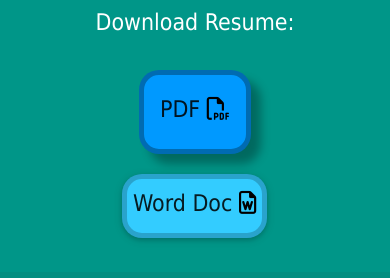
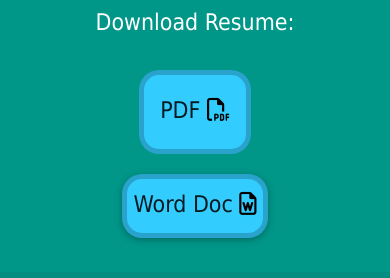
Before and after one commit to kjh311/Kevin_Huelsmann_Portfolio, a website: page index.html in a window 390 px wide. In both pictures the pointer is over the button "PDF". Shown: the part 6474-6752 px from the top of the page. Drawn offline with nearby package versions, Linux system fonts and the light colour scheme.

Commit message:
mobile fixed

```diff
--- a/css/style.css
+++ b/css/style.css
@@ -103,7 +103,8 @@
   -moz-transition: all 0.5s ease;
 }
 .button:hover{
-  background-color: #0099ff;
+  /*background-color: #0099ff;*/
+  background-color: #33ccff;
   border: 5px solid rgba(0,0,0,0.3);
   transform: scale(1.1);
   transition: all 0.5s ease;
@@ -347,6 +348,23 @@
   .interestsText{
     margin-top: -50px;
   }
+  .gallery-pic, .button, .highlightText{
+    transform: scale(1);
+    transition: all 0.5s ease;
+    -webkit-transition: all 0.5s ease;
+    -moz-transition: all 0.5s ease;
+  }
+  .gallery-pic:hover, .button:hover, .highlightText:hover{
+    transform: scale(1);
+    transition: all 0.5s ease;
+    -webkit-transition: all 0.5s ease;
+    -moz-transition: all 0.5s ease;
+  }
+  .button:hover{
+    background-color: #33ccff;
+    border: 5px solid rgba(0,0,0,0.2);
+    box-shadow: 10px 10px 10px rgba(0,0,0, 0.0);
+  }
   .kevPortfolioText{
     font-size: 25px;
     margin-top: -10px;
@@ -356,7 +374,6 @@
   }
   .link, .link:active, .link:hover{
     border: 2px solid rgba(0,0,0,0.0);
-
   }
   .contact-wrap{
     border: 5px solid rgba(0,255,255,0.1);
--- a/index.html
+++ b/index.html
@@ -364,13 +364,13 @@
           <li class="button-li">
          <form method="get" action="Kevin_Huelsmann_Tech_Resume.pdf" target="_blank">
 <!--           <i class="fa fa-file-pdf-o fa-2x" aria-hidden="true"></i>
- -->           <button class="pdf-button button waves-effect waves-light z-depth-1"><h5 id="resume-pdf">PDF <i class="fa fa-file-pdf-o" aria-hidden="true"></i></h5></button>
+ -->           <button class="pdf-button button z-depth-1"><h5 id="resume-pdf">PDF <i class="fa fa-file-pdf-o" aria-hidden="true"></i></h5></button>
 
          </form>
          </li>
          <li class="button-li">
          <form method="get" action="Kevin_Huelsmann_Tech_Resume.doc">
-          <button id="resumeDoc" class="button waves-effect waves-light z-depth-1" type="submit"><h5>Word Doc <i class="fa fa-file-word-o" aria-hidden="true"></i></h5></button>
+          <button id="resumeDoc" class="button z-depth-1" type="submit"><h5>Word Doc <i class="fa fa-file-word-o" aria-hidden="true"></i></h5></button>
         </form>
       </li>
         </ul>
```
